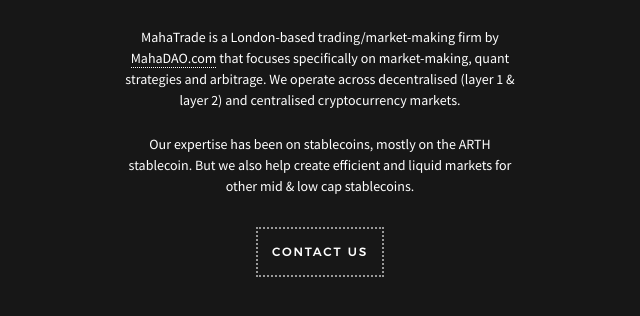
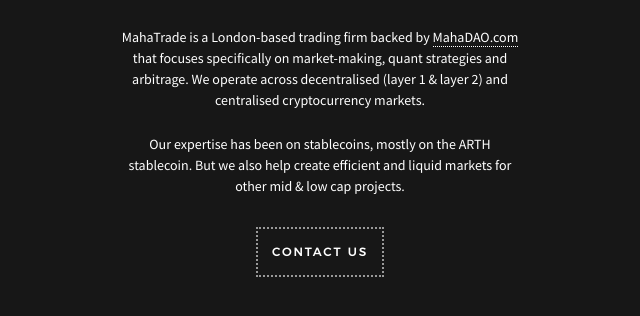
Before and after one commit to MahaTrade/mahatrade.xyz, a website: page public/index.html in a window 1280 px wide. Shown: the part 250-566 px from the top of the page, without its empty margins (320-960 px from the left). Drawn offline with Linux system fonts and the light colour scheme; files whose address does not match are found by name; a web font is replaced by a local one.

Commit message:
minor changes to the text

```diff
--- a/public/index.html
+++ b/public/index.html
@@ -80,7 +80,7 @@
               </h2>
 
               <p style="max-width: 400px; margin: 0 auto">
-                MahaTrade is a London-based trading/market-making firm by
+                MahaTrade is a London-based trading firm backed by
                 <a style="color: #fff; text-decoration: none; border-bottom: 1px dotted #fff" href="https://mahadao.com">MahaDAO.com</a>
                 that focuses specifically
                 on market-making, quant strategies and arbitrage.
@@ -91,13 +91,13 @@
               <p style="max-width: 400px; margin: 0 auto">
                 Our expertise has been on stablecoins, mostly on the ARTH stablecoin.
                 But we also help create efficient and liquid markets for other
-                mid & low cap stablecoins.
+                mid & low cap projects.
               </p>
             </div>
 
             <!-- Buttons -->
             <div class="p-t-b-15 btn-row" id="options">
-              <a href="mailto:tradingdesk@mahadao.com">
+              <a href="mailto:trading@mahadao.com">
                 <button
                   class="btn btn-color raindrop"
                   role="button">Contact Us
```
